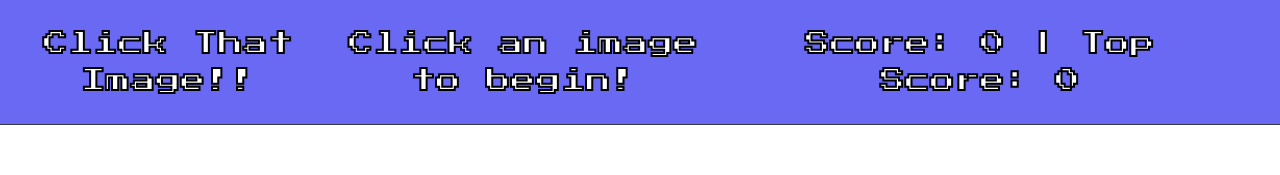
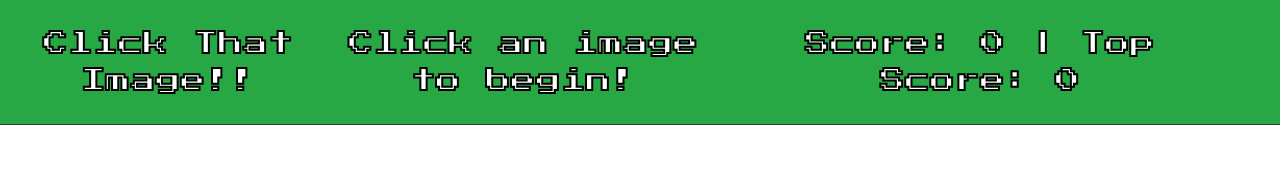
Before and after one commit to RawKitMan/Final-Fantasy-Click, a React (Create React App) app in the folder clicky-game/: page / in a window 1280 px wide. Shown: the top 175 px of the page. Built offline with nearby package versions, Linux system fonts and the light colour scheme.

Commit message:
more styling fixes

```diff
--- a/clicky-game/src/components/Wrapper/index.js
+++ b/clicky-game/src/components/Wrapper/index.js
@@ -67,7 +67,7 @@ class Clicky extends Component {
   render() {
     return (
       <div>
-        <nav className="navbar text-white text-center border-bottom border-dark wide-border fixed-top">
+        <nav className="navbar text-white text-center border-bottom border-dark wide-border fixed-top bg-success">
           <div className="container-fluid">
             <div className="row w-100">
               <div className="col-md-3 text-sizing">Click That Image!!</div>
```
